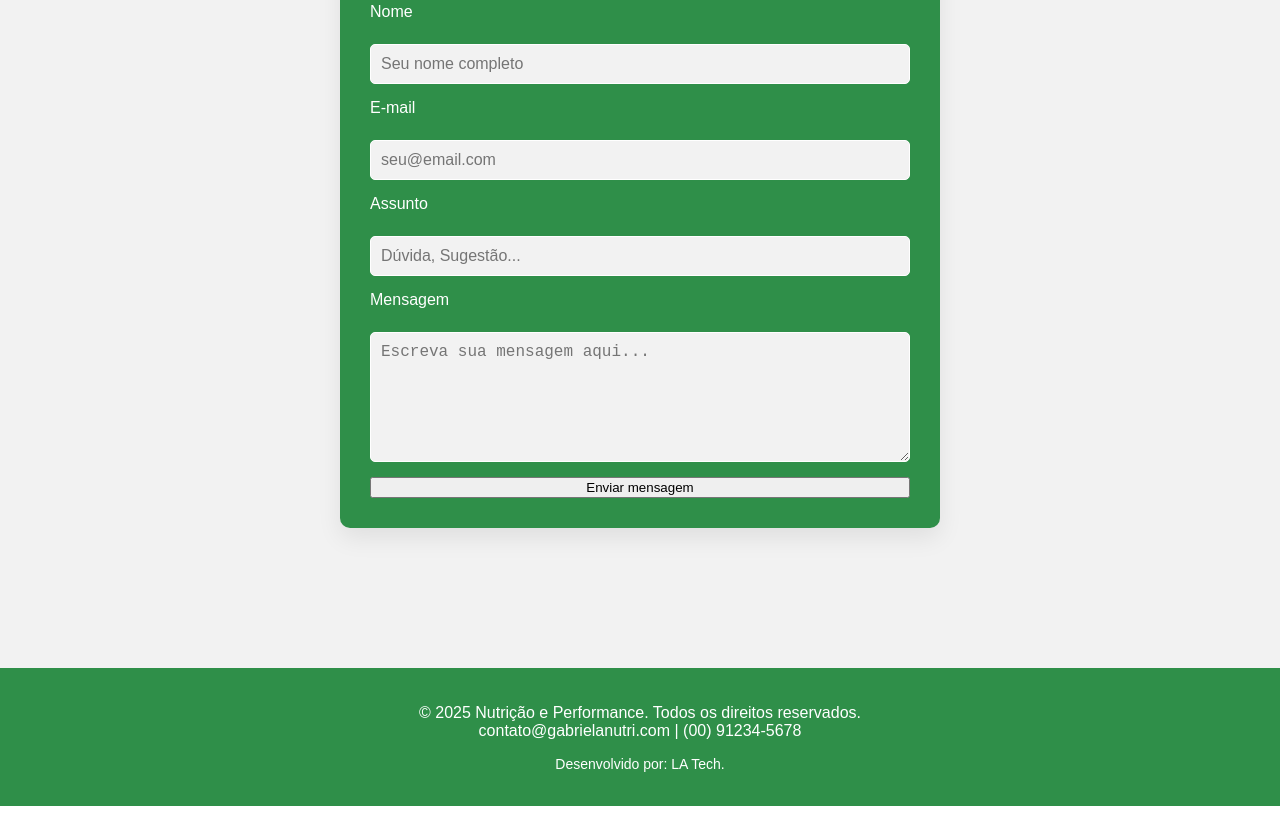
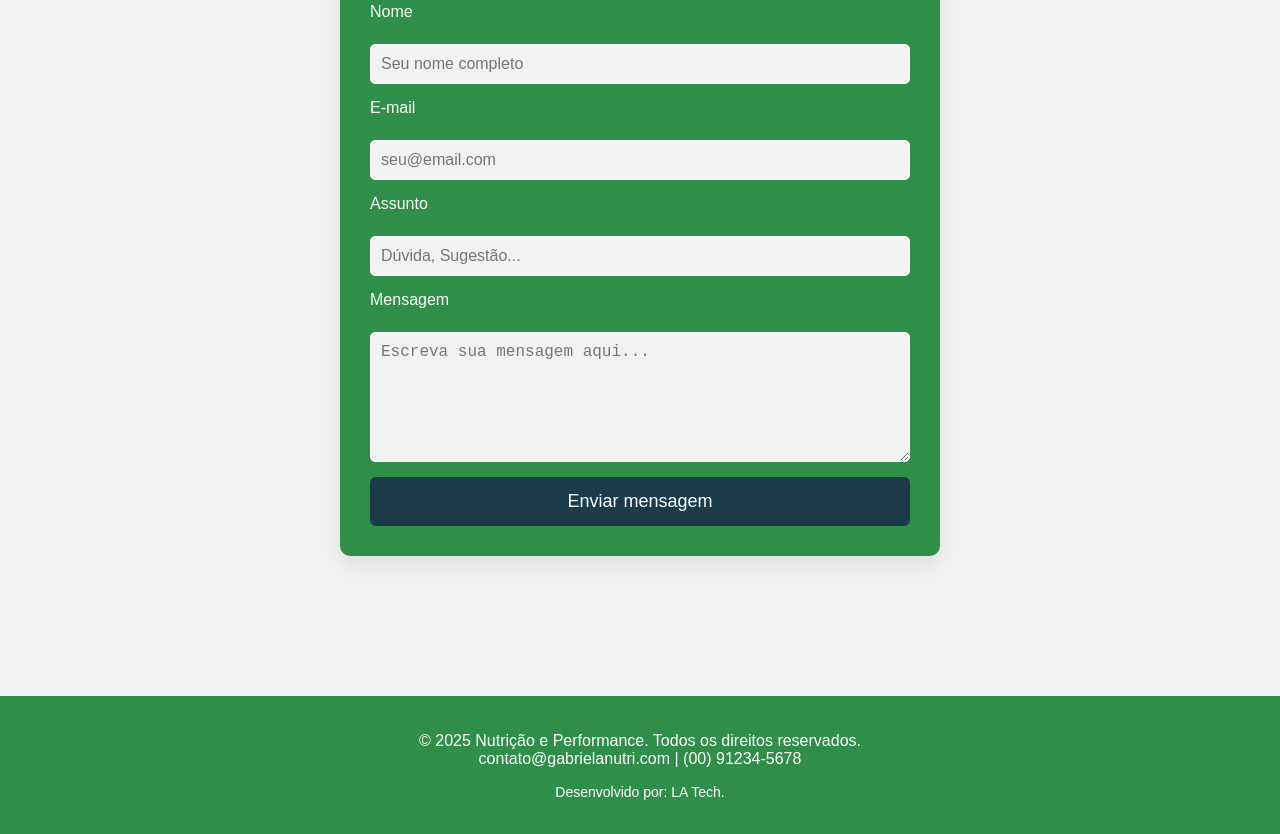
Before and after one commit to LaylAgnes/landpage-nutricao-e-performance, a plain HTML site: page index.html in a window 1280 px wide. Shown: the part 1433-2267 px from the top of the page. Before the commit the page ends 2239 px from the top, so only its background shows below. Drawn offline with Linux system fonts and the light colour scheme.

Commit message:
Atualizar o index.html

```diff
--- a/index.html
+++ b/index.html
@@ -107,7 +107,7 @@
               required
             ></textarea>
 
-            <button type="submit">Enviar mensagem</button>
+            <button class="blue"  type="submit">Enviar mensagem</button>
           </form>
         </div>
       </section>
```
